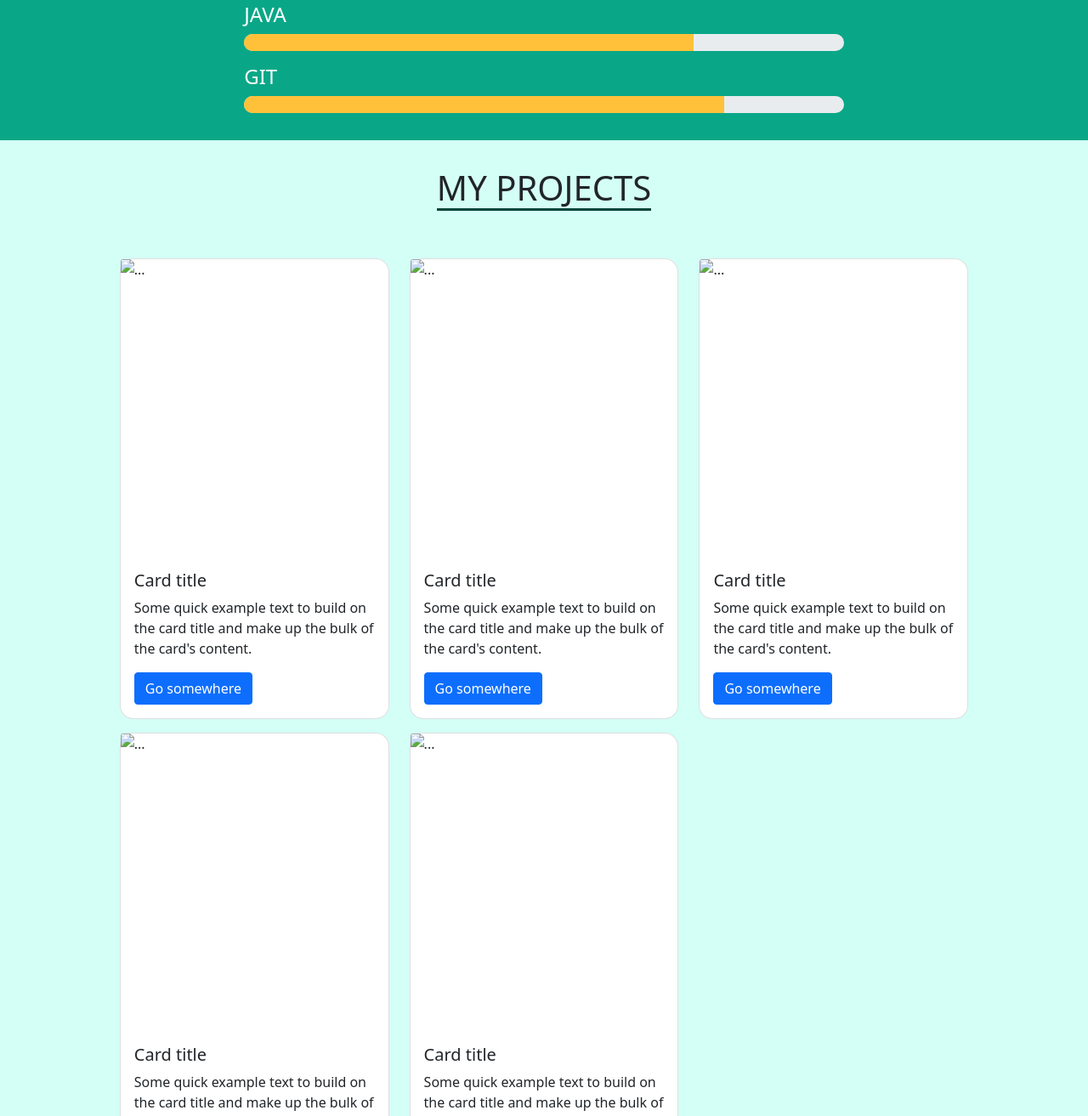
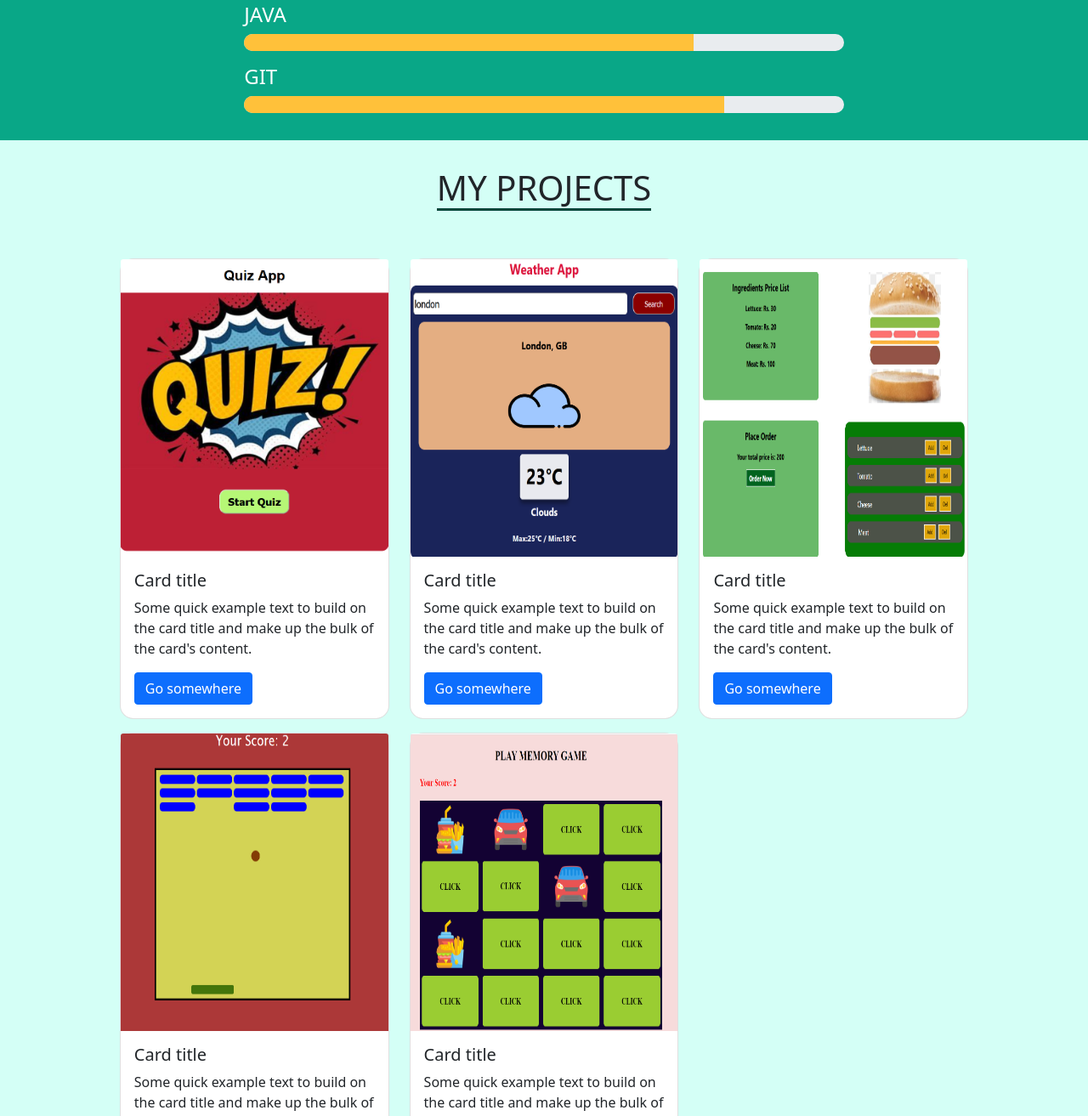
Before and after one commit to Taqikhan99/taqiPortfolio, a plain HTML site: page index.html in a window 1280 px wide. Shown: the part 1487-2800 px from the top of the page at 85% size. Drawn offline with Linux system fonts and the light colour scheme; the site is published under a folder, as on GitHub Pages, so addresses that start at the root find nothing.

Commit message:
second change

```diff
--- a/index.html
+++ b/index.html
@@ -42,7 +42,7 @@
 
     <div class="introSection">
         <div class="myimage">
-            <img src="/images/taqipic.jpg" alt="">
+            <img src="images/taqipic.jpg" alt="">
         </div>
         <div class="text">
             <h1>Welcome to Taqi Ahmed's Portfolio.</h1>
@@ -119,7 +119,7 @@
                 <div class="row">
                     <div class="col-sm-12 col-md-4  mt-3">
                         <div class="card" >
-                            <img src="/images/tqQuizapp.PNG" class="card-img-top" alt="...">
+                            <img src="images/tqQuizapp.PNG" class="card-img-top" alt="...">
                             <div class="card-body">
                               <h5 class="card-title">Card title</h5>
                               <p class="card-text">Some quick example text to build on the card title and make up the bulk of the card's content.</p>
@@ -129,7 +129,7 @@
                     </div>
                     <div class="col-sm-12 col-md-4  mt-3">
                         <div class="card" >
-                            <img src="/images/tqweatherapp.PNG" class="card-img-top" alt="...">
+                            <img src="images/tqweatherapp.PNG" class="card-img-top" alt="...">
                             <div class="card-body">
                               <h5 class="card-title">Card title</h5>
                               <p class="card-text">Some quick example text to build on the card title and make up the bulk of the card's content.</p>
@@ -139,7 +139,7 @@
                     </div>
                     <div class="col-sm-12 col-md-4  mt-3">
                         <div class="card" >
-                            <img src="/images/tqburgerapp.PNG" class="card-img-top" alt="...">
+                            <img src="images/tqburgerapp.PNG" class="card-img-top" alt="...">
                             <div class="card-body">
                               <h5 class="card-title">Card title</h5>
                               <p class="card-text">Some quick example text to build on the card title and make up the bulk of the card's content.</p>
@@ -149,7 +149,7 @@
                     </div>
                     <div class="col-sm-12 col-md-4 mt-3">
                         <div class="card" >
-                            <img src="/images/tq2dbreak.PNG" class="card-img-top" alt="...">
+                            <img src="images/tq2dbreak.PNG" class="card-img-top" alt="...">
                             <div class="card-body">
                               <h5 class="card-title">Card title</h5>
                               <p class="card-text">Some quick example text to build on the card title and make up the bulk of the card's content.</p>
@@ -159,7 +159,7 @@
                     </div>
                     <div class="col-sm-12 col-md-4  mt-3">
                         <div class="card" >
-                            <img src="/images/tqmemorygame.PNG" class="card-img-top" alt="...">
+                            <img src="images/tqmemorygame.PNG" class="card-img-top" alt="...">
                             <div class="card-body">
                               <h5 class="card-title">Card title</h5>
                               <p class="card-text">Some quick example text to build on the card title and make up the bulk of the card's content.</p>
```
